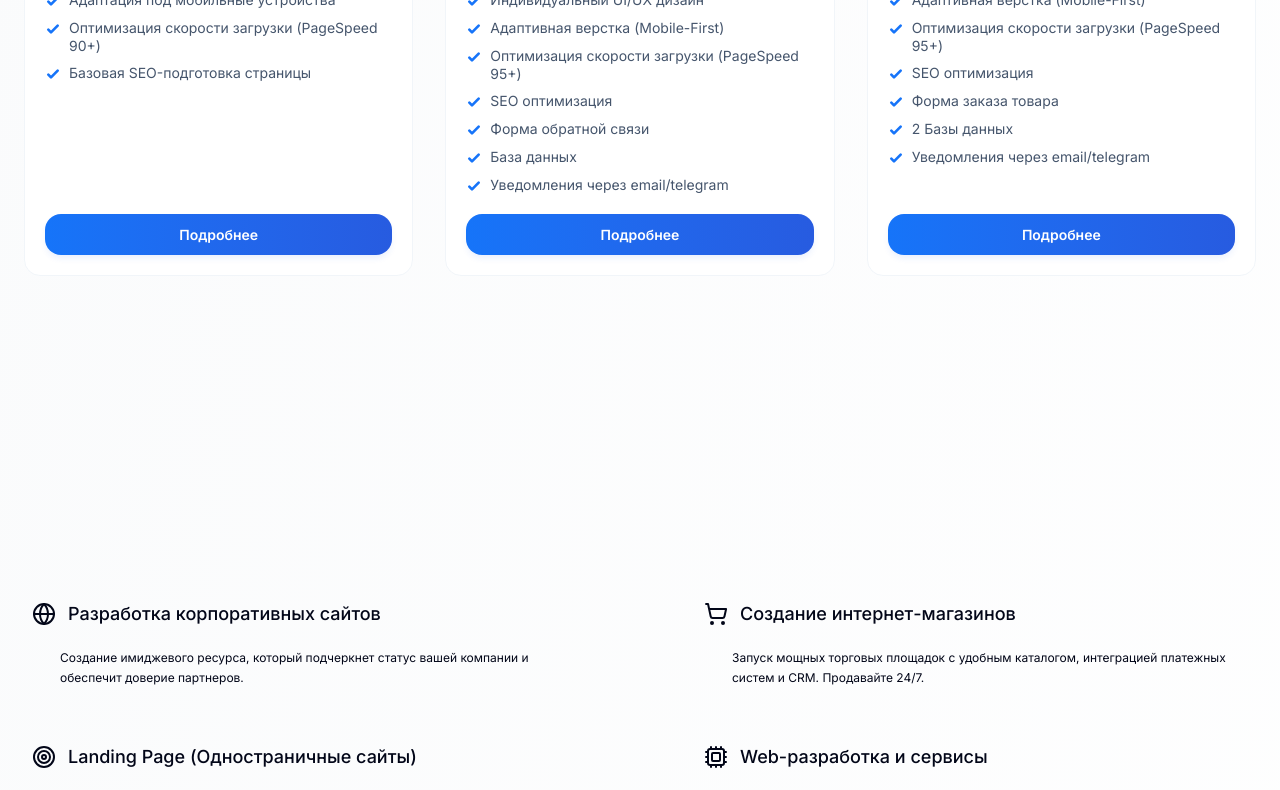
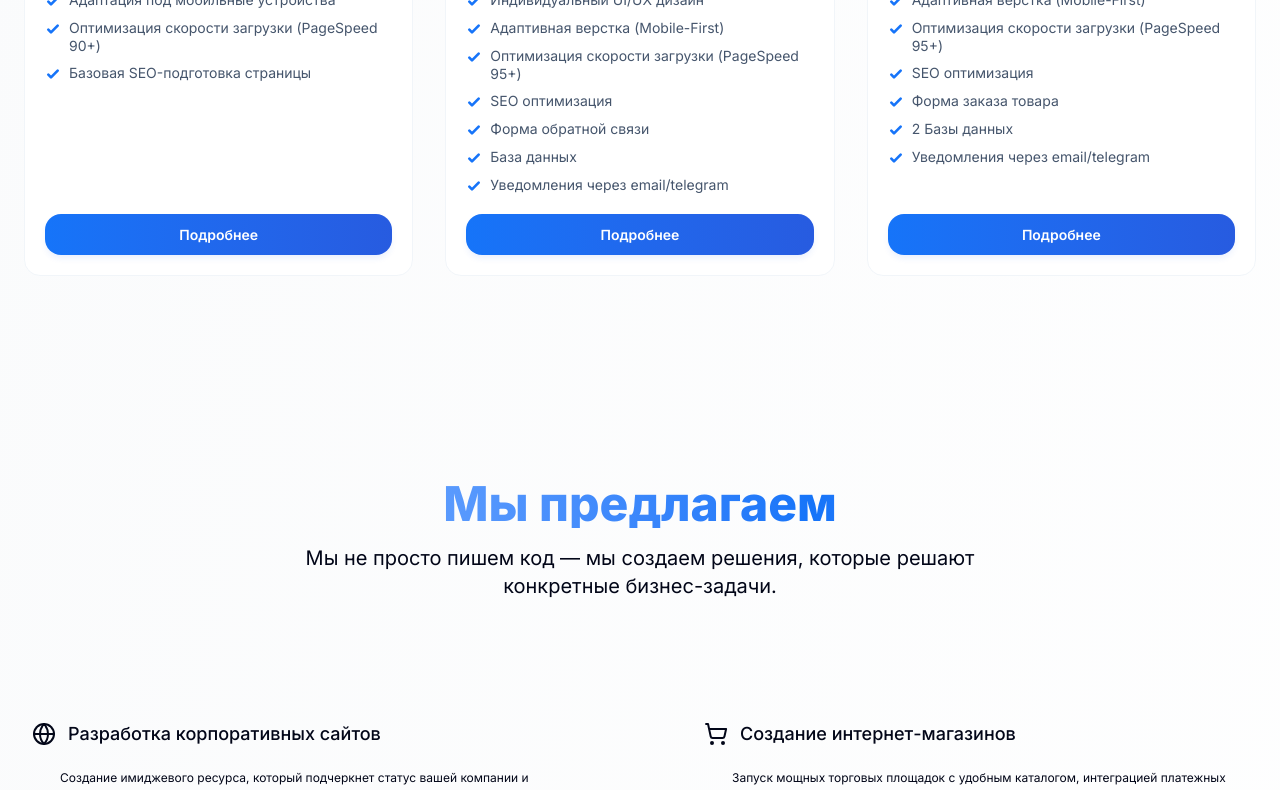
Before and after one commit to AlixandrN/ssg-dev-outstaff, a Next.js app: page / in a window 1280 px wide. Shown: the part 2830-3620 px from the top of the page. Built offline with nearby package versions, Linux system fonts and the light colour scheme; no server answers.

Commit message:
fix service section

```diff
--- a/components/sections/OurServicesSection/index.tsx
+++ b/components/sections/OurServicesSection/index.tsx
@@ -8,7 +8,7 @@ export const OurServicesSection = ({
 }: {
   ourServicesData: IData["OUR_SERVICES"];
 }) => {
-  const { TITLE, SUBTITLE, SERVICES } = ourServicesData;
+  const { title, description, SERVICES } = ourServicesData;
 
   return (
     <section
@@ -17,10 +17,10 @@ export const OurServicesSection = ({
     >
       <div className="text-primary-content container-custom py-16 md:py-20">
         <div className="text-center mb-10 md:mb-14">
-          <H2Title id="services-title" title={TITLE} centered lightMode />
+          <H2Title id="services-title" title={title} centered lightMode />
 
           <p className="text-sm md:text-xl text-primary-content/80 max-w-3xl mx-auto px-4 md:px-0">
-            {SUBTITLE}
+            {description}
           </p>
 
           <div
```
